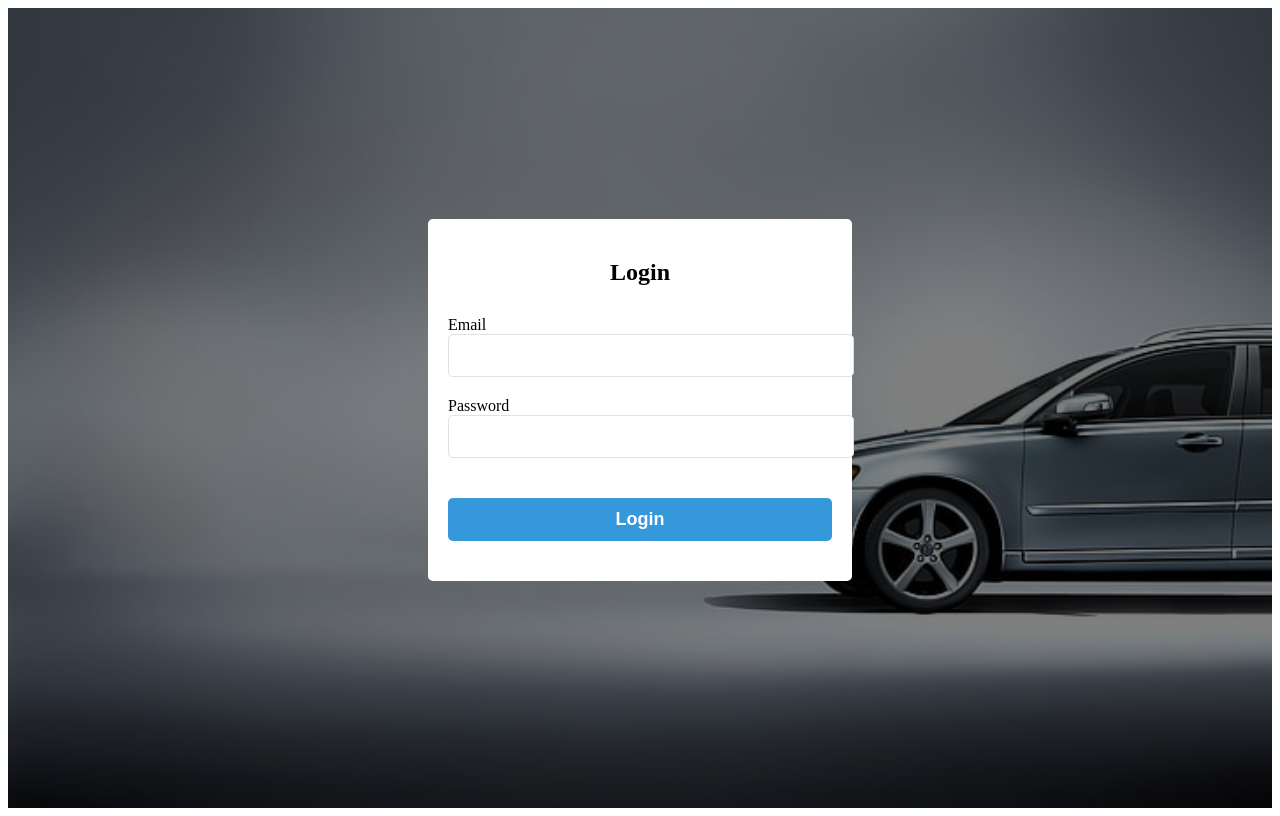
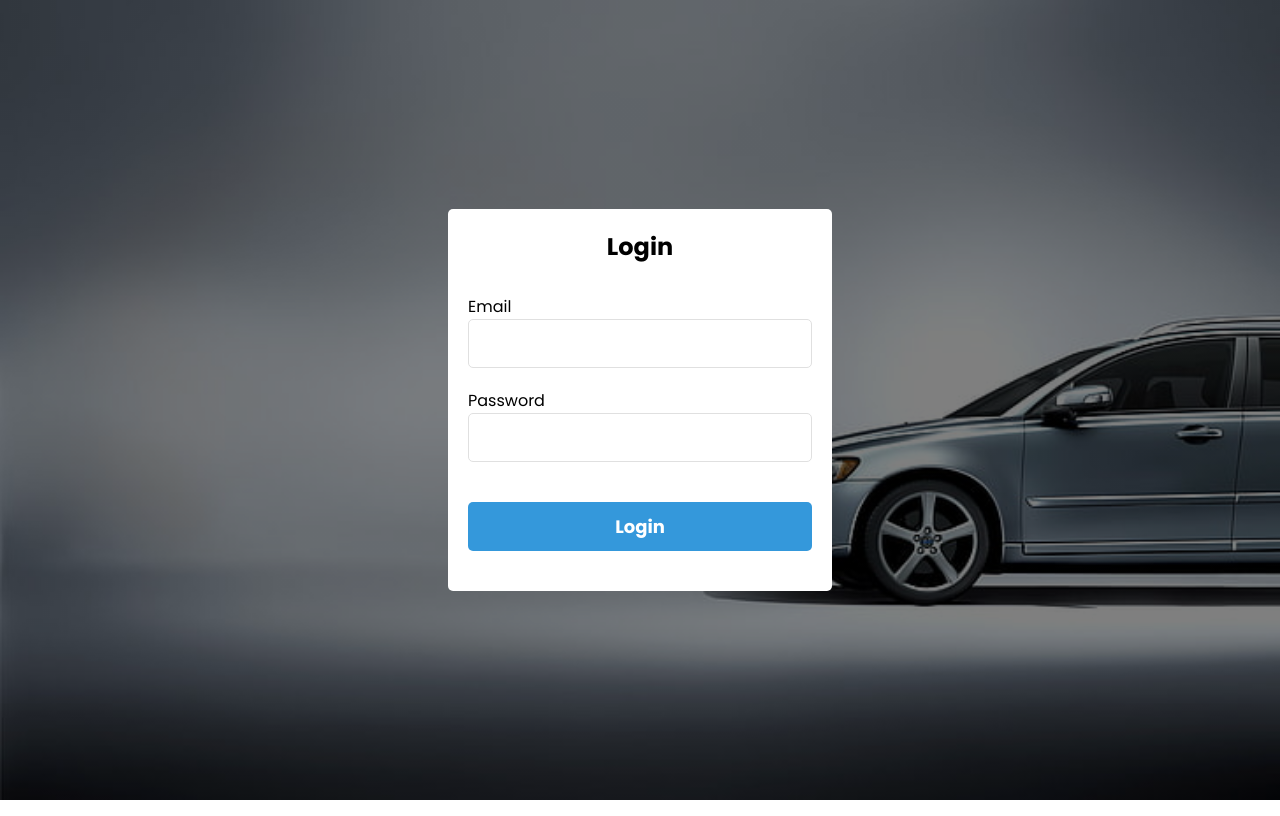
Before and after one commit to YoussefLMT/Car-Rental-Frontend-React, a React (Create React App) app: page / in a window 1280 px wide. Built offline with nearby package versions, Linux system fonts and the light colour scheme.

Commit message:
extra changes

```diff
--- a/src/index.css
+++ b/src/index.css
@@ -1,13 +1,9 @@
-body {
+@import url('https://fonts.googleapis.com/css2?family=Poppins:wght@200;300;400;500;600;700&display=swap');
+
+
+* {
   margin: 0;
-  font-family: -apple-system, BlinkMacSystemFont, 'Segoe UI', 'Roboto', 'Oxygen',
-    'Ubuntu', 'Cantarell', 'Fira Sans', 'Droid Sans', 'Helvetica Neue',
-    sans-serif;
-  -webkit-font-smoothing: antialiased;
-  -moz-osx-font-smoothing: grayscale;
+  padding: 0;
+  box-sizing: border-box;
+  font-family: 'Poppins', sans-serif;
 }
-
-code {
-  font-family: source-code-pro, Menlo, Monaco, Consolas, 'Courier New',
-    monospace;
-}
--- a/src/index.js
+++ b/src/index.js
@@ -1,5 +1,6 @@
 import React from 'react';
 import ReactDOM from 'react-dom/client';
+import './index.css';
 import App from './App';
 import reportWebVitals from './reportWebVitals';
 
```
